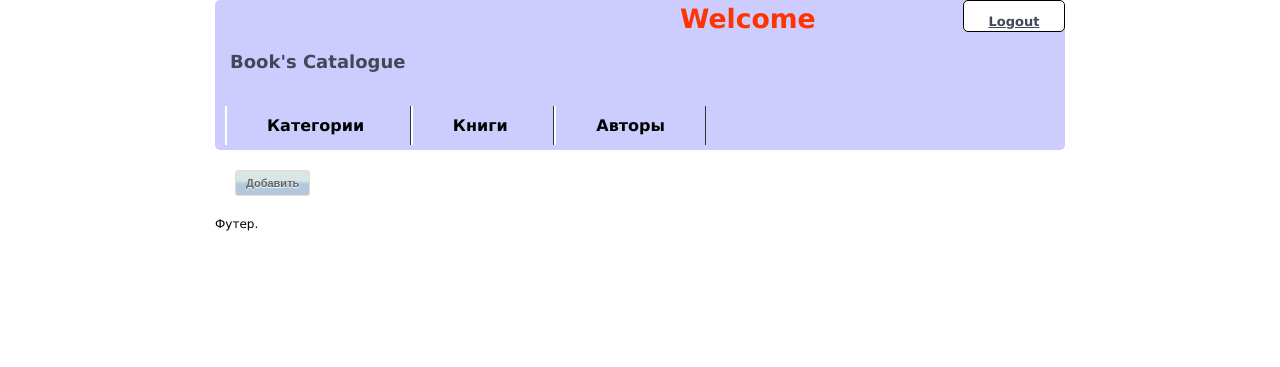
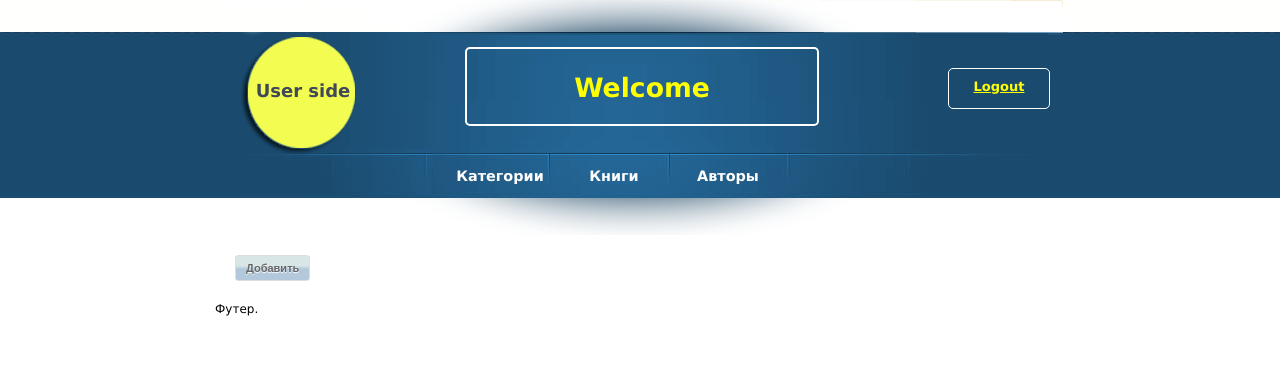
Before and after one commit to kereell/bookcat, a CodeIgniter app: the page made by application/views/admin_view.php in a window 1280 px wide. Shown: the top 367 px of the page. Run offline with CodeIgniter, Linux system fonts and the light colour scheme; data that the repository does not hold is empty; some libraries are stand-ins or nearby versions.

Commit message:
almost end with user side (paginator,cats,breadcrumbs,search)
Change-Id: I05635defb447bf93ace34782e9a8cb155f86b5fe

```diff
--- a/application/config/constants.php
+++ b/application/config/constants.php
@@ -44,7 +44,7 @@
 */
 
 define('HASH_SALT', 'Et_In_Arcadia_Ego');
-define('PER_PAGE', 5);
+define('PER_PAGE', 10);
 
 /* End of file constants.php */
 /* Location: ./application/config/constants.php */
--- a/application/views/admin_view.php
+++ b/application/views/admin_view.php
@@ -11,7 +11,7 @@
 		<div class="container">
 			<div class="clearfloat"></div>
   				<div class="tophead">
-  			  		<div id="sitename"><h1><a href="<?=base_url('catalogue')?>">Book's Catalogue</a></h1></div>
+  			  		<div id="sitename"><h1><a href="<?=base_url('catalogue')?>">User side</a></h1></div>
   					<div id="welcome"><h1>Welcome <?=$user['name']?></h1></div>
   					<div id="logout"><h1><a href="<?=base_url('admin/logout')?>">Logout</a></h1></div>
                 <div id="menu">
--- a/application/views/catalogue_view.php
+++ b/application/views/catalogue_view.php
@@ -28,11 +28,11 @@
   				<?php endif?>
   			</div>
   			<div id="searchdiv">
-  				<form action="<?=base_url('catalogue/search')?>" method="get" >
+  				<form action="<?=base_url('catalogue')?>" method="get" >
 					<table width="100%" border="0">
 						<tr>
 						    <td width="9%" align="right" class="searchtable"><label for="search" >поиск</label>&nbsp;</td>
-						    <td width="83%"><input type="text" name="q" id="search" value="<?=isset($_GET['q'])?$_GET['q']:''?>" /></td>
+						    <td width="83%"><input type="text" name="search" id="search" value="<?=isset($_GET['q'])?$_GET['q']:''?>" /></td>
 						    <td width="8%" align="left" class="searchtable"><input name="" type="submit" value="Найти" />&nbsp;</td>
 					  	</tr>
 					</table>
@@ -47,7 +47,9 @@
 			  	<!-- end .sidebar1 -->
 		  	</div>
 		  	<div class="ajaxLoad">&nbsp;</div>
+		  	<div class="breadcrumbs"><?=$breadcrumbs?></div>
 			<div class="content">
+			<?=$cont?>
 			</div>
 		</div>
 		<div style="background-color: grey;" id="footer">Footer</div>
--- a/application/views/content_view.php
+++ b/application/views/content_view.php
@@ -11,8 +11,8 @@
 		<td><?=img('assets/img/'.$book->img.'.jpg')?></td>
 		<td><?=$book->title?></td>
 		<td><?=$book->author?></td>
-		<td><?=$book->description?></td>
-		<td><?=$book->rate?></td>
+		<td class="desc"><?=$book->description?></td>
+		<td>Художественная литература => Золотой Век</td>
 	</tr>
 	<?php endforeach?>
 </table>
--- a/assets/css/admin.css
+++ b/assets/css/admin.css
@@ -10,6 +10,7 @@
 	padding: 0;
 	color: #000;
 	font-size:12px;
+	background: url(../img/bg.png) repeat-x top;
 }
 
 ul, ol, dl {
@@ -77,7 +78,7 @@
 
 .content {
 	padding: 10px;
-	width: 100%;
+	width: 95%;
 	float: left;
 	overflow:hidden;
 
@@ -85,8 +86,8 @@
 
 .tophead {
 	width:100%;
-	height:150px;
-	background-color:#CCF;
+	height:235px;
+	background-image:url('../img/head.png');
 	overflow:hidden;
 	clear:both;
 	border-radius:5px;
@@ -95,15 +96,22 @@
 #sitename {
 	clear: none;
 	float: left;
-	width: 450px;
-	margin-top: 40px;
+	display:block;
+	width: 250px;
+
 	font-size:18px;
-	margin-bottom:20px;
+
 }
 
 #sitename a {
 	text-decoration:none;
 	font-size:18px;
+	display:block;
+	width:110px;
+	height:36px;
+	margin-top: 78px;
+	margin-left:18px;
+	text-align:center;
 }
 
 #sitename a:hover {
@@ -112,22 +120,29 @@
 }
 
 #welcome  {
-	width:200px;
-	margin: 20 10px;
+	width:350px;
+	margin-top:47px;
+	padding-top:20px;
+	text-align:center;
+	background-color:##1e557d;
+	border: 2px solid white;
+	border-radius:5px;
 	float:left;
 	font-size:16px;
-	color:#F30;
-	font-family:"Lucida Sans Unicode", "Lucida Grande", sans-serif;
+	color:yellow;
+
 	}
 
-#logout  {
+#logout a {
 width:100px;
 float:right;
+margin-top:50px;
 height:30px;
-border:1px solid black;
-background-color:#FFF;
+border:1px solid white;
 border-radius:5px;
+padding-top:9px;
 text-align:center;
+color:yellow;
 clear:right;
 
 }
@@ -143,31 +158,46 @@
 }
 
 #ulmenu  {
-	padding:10px;
-	display:inline;
+	height:236px;
+	list-style:none;
+	padding-left:228px;
 }
 
 #ulmenu li  {
 
-	list-style:none;
-	font-size:16px;
-	font-weight:bold;
-	font-color:black;
+	font-size: 1.2em;
+	line-height: 1.3;
 
-	display:inline;
-	vertical-align:bottom;
-	border-right: 1px solid #333;
-	border-left: 2px solid #fff;
+
 /* 	border-bottom: 1px solid  #666;
 	border-top: 1px solid  #666; */
-	text-decoration:none;
-	padding:10px 20px;
+
 }
 
-#ulmenu li a, a:visited {
-	color:black;
-	text-decoration:none;
-	margin:10px 20px;
+#ulmenu li a {
+			display: block;
+			width: 114px;
+			float: left;
+			margin-top: 35px;
+			text-align:center;
+			color: white;
+			font-weight: bold;
+			text-decoration: none;
+			z-index:1111;
+			}
+
+#ulmenu li a:HOVER, #ulmenu li a:ACTIVE{
+				color:yellow;
+				}
+
+#ulmenu li.active {
+				color:yellow;
+				}
+
+
+#intcontent  {
+width:98%;
+margin:0 auto;
 
 }
 
@@ -175,6 +205,14 @@
 	margin: 10px;
 }
 
+.paginator {
+	width:98%;
+
+	margin:0 auto;
+	text-align: center;
+	font-size: medium;
+	display:block;
+}
 .onebutton  {
 	border: 1px solid #DDD;
 	border-radius: 3px;
--- a/assets/css/user.css
+++ b/assets/css/user.css
@@ -198,6 +198,10 @@
 
 }
 
+.desc {
+	text-align: left;
+}
+
 .paginator{
 	display:block;
 	margin:0 auto;
```
Also changed, not shown: application/controllers/admin.php (+4 -4 lines), application/controllers/catalogue.php (+48 -45 lines), application/libraries/categories.php (+22 -4 lines), application/models/catalogue_model.php (+38 -37 lines), application/models/categories_model.php (+20 -4 lines), assets/js/user.js (+4 -4 lines), assets/img/bg.png (added), assets/img/head.png (added), assets/img/head1.png (added).
